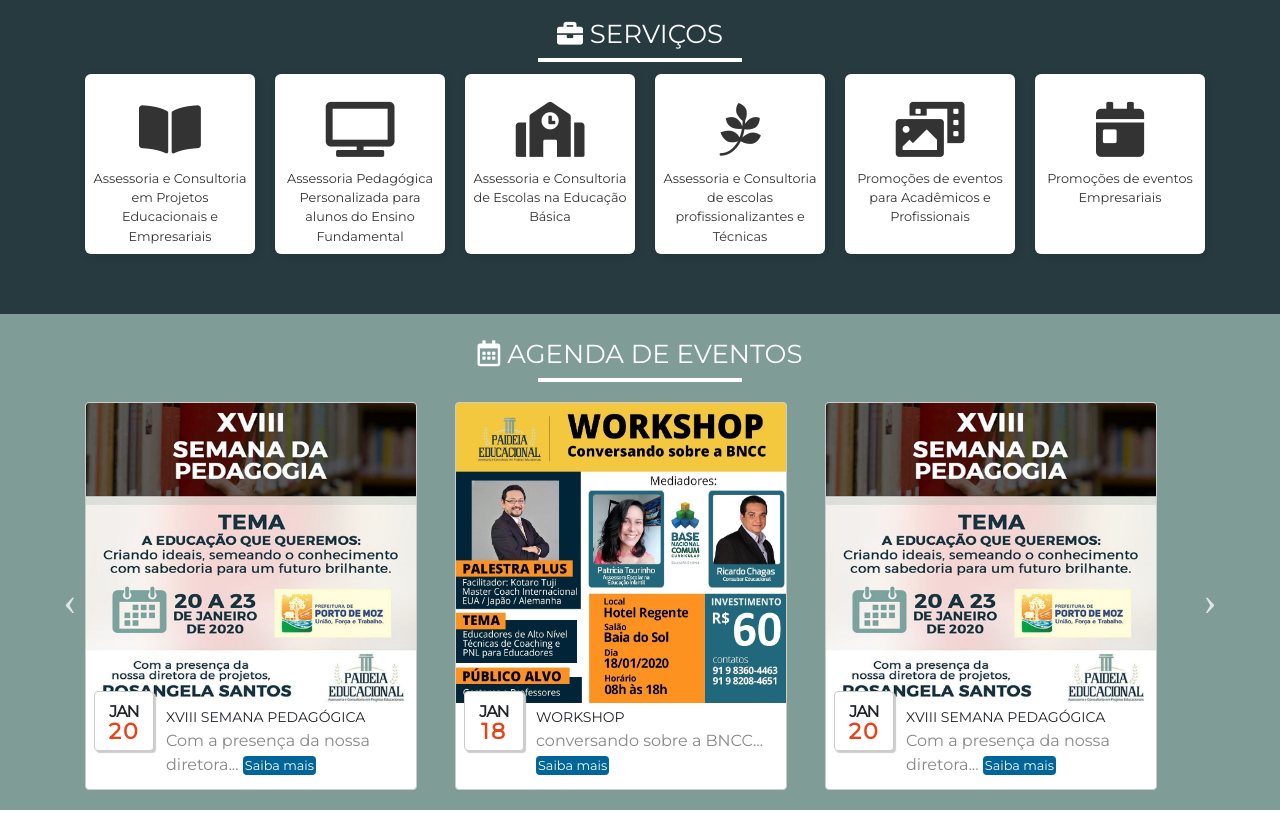
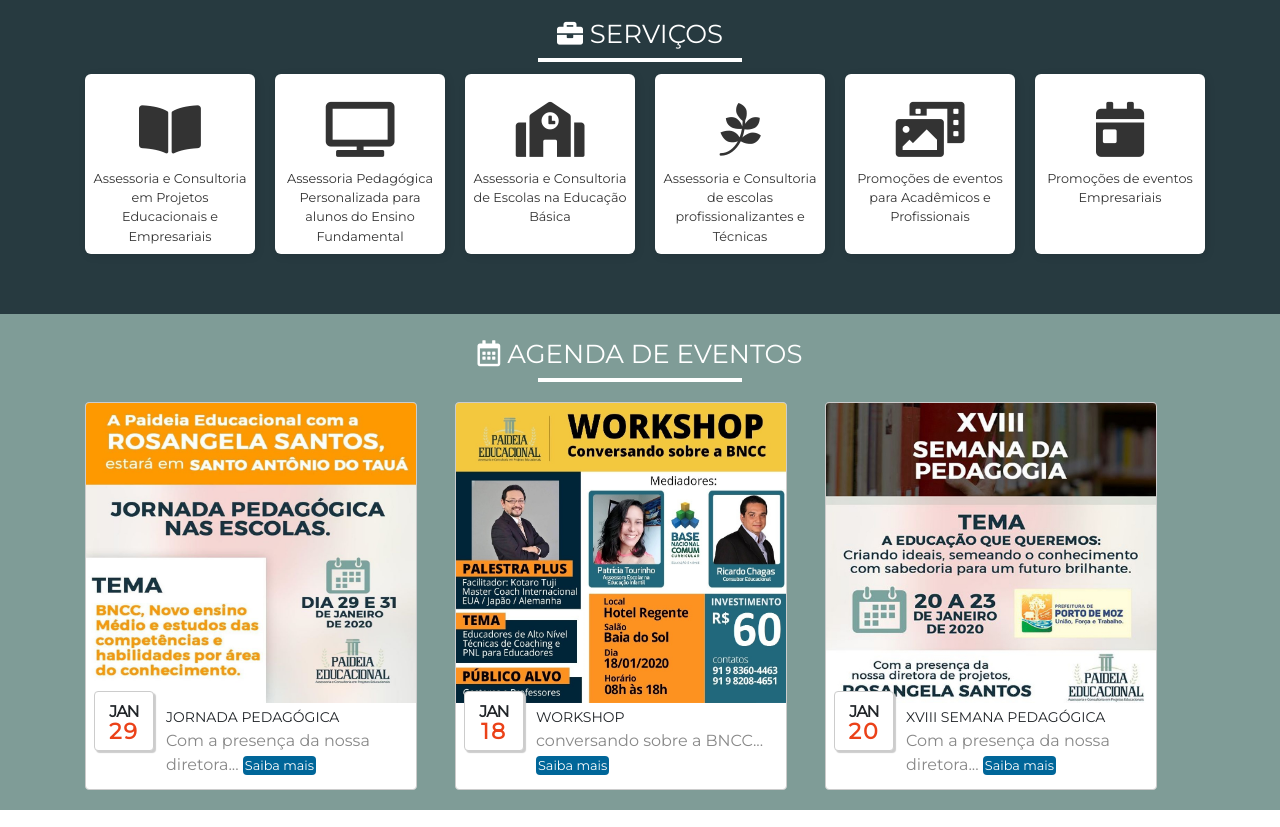
Before and after one commit to bladellano/navbar-scroll-width, a PHP site: page / in a window 1280 px wide. Shown: the part 1854-2681 px from the top of the page. Run offline with PHP 8.4, Linux system fonts and the light colour scheme; style sheets or scripts are compiled from the project's sources; some libraries are stand-ins or nearby versions.

Commit message:
Ajuste no menu mobile e adicionando um evento

```diff
--- a/assets/css/style.css
+++ b/assets/css/style.css
@@ -589,6 +589,8 @@ h3.border-bottom.border-gray{
     display: flex;
     width: 100%;
     justify-content: space-around;
+    -webkit-box-shadow: 2px 1px 7px rgba(0,0,0,0.2);
+    box-shadow: 2px 1px 7px rgba(0,0,0,0.2);
 }
 
 .nav-menu li {
@@ -734,6 +736,23 @@ h3.border-bottom.border-gray{
         body {
             overflow-x: hidden;
         }
+        .topo {
+            background-color: transparent;
+            border: 1px solid var(--cor-color-secundaria);
+            color:var(--cor-color-secundaria);
+            left: 10px;
+            bottom: 18px;
+            /* width: 30px;
+            height: 30px;
+            color: #FFF;
+            text-align: center;
+            position: fixed;
+
+            padding-top: 2px;
+            cursor: pointer;
+            z-index: 4;
+            border-radius: 4px; */
+        }
         .head .nav-menu{
             background-color: var(--cor-color-principal);
         }
@@ -752,10 +771,6 @@ h3.border-bottom.border-gray{
             color:#FFF;
             font-size: .7em;
         }
-    .nav-links li:hover .sub-menu{
-        background-color: var(--cor-color-principal);
-        box-shadow :  -2px 2px 20px rgba(0, 0, 0, .1);
-    }
         .nav-links li:hover .sub-menu ul li{
             text-align: center;
         }
@@ -764,8 +779,10 @@ h3.border-bottom.border-gray{
             border-radius: 3px;
         }
         .nav-links li:hover .sub-menu{
-        display : inline-block;
-        margin-left: -270px;
+            background-color: var(--cor-color-principal);
+            box-shadow: -2px 2px 20px rgba(0, 0, 0, .1);
+            display: inline-block;
+            margin-left:-240px;
         }
         .fa.fa-chevron-left{
             display:inline-block;
--- a/assets/js/main.js
+++ b/assets/js/main.js
@@ -50,23 +50,32 @@
 
         });
 
-
-        const nav = doc.querySelector('#nav');
-
+        /* FIXA O NAVBAR */
+        const navbar = doc.querySelector('#nav');
         win.onscroll = () => {
             if (win.pageYOffset > 100) {
-                nav.style.position = 'fixed';
-                nav.style.top = 0;
+                navbar.style.position = 'fixed';
+                navbar.style.top = 0;
                 // nav.style.opacity = '0.9';
             } else {
-                nav.style.position = 'relative';
+                navbar.style.position = 'relative';
             }
         }
 
+        /* MENU MOBILE */
+        const burger = doc.querySelector('.burger');
+        const nav = doc.querySelector('.nav-links');
+        const navLinks = doc.querySelectorAll('.nav-links li');
+
+        doc.addEventListener("click", function(e) {
+            let click = new Event("click");
+            let fora = !burger.contains(e.target);
+            if(fora && nav.classList.contains('nav-active'))
+               burger.dispatchEvent(click);
+
+       });
+
         const navSlide = () => {
-            const burger = doc.querySelector('.burger');
-            const nav = doc.querySelector('.nav-links');
-            const navLinks = doc.querySelectorAll('.nav-links li');
 
             burger.addEventListener('click', () => {
                 //Toggle Nav
--- a/view/_header.php
+++ b/view/_header.php
@@ -70,7 +70,7 @@
 
   <div class="container-fluid">
     <div class="row linha-top">
-      <div class="col-md-12 text-right"><a href="http://webmail.umbler.com/" target="_blank">Webmail</a></div>
+      <div class="col-md-12 text-right"><a class="d-none d-sm-block" href="http://webmail.umbler.com/" target="_blank">Webmail</a></div>
     </div>
     <div class="row title">
       <div class="col-md-3 text-left">
--- a/view/index.php
+++ b/view/index.php
@@ -115,11 +115,11 @@
 
     <div class="slick-eventos">
       <div>
-        <div class="box-evento" style="background:url('assets/img/xvii-semana-da-pedagogica.jpg')">
+        <div class="box-evento" style="background:url('assets/img/jornada-pedagogica-nas-escolas.jpg')">
           <div class="box-data-evento">
             <span>JAN</span>
-            <span>20<span>
-            </div><span class="titulo">XVIII SEMANA PEDAGÓGICA<span>
+            <span>29<span>
+            </div><span class="titulo">JORNADA PEDAGÓGICA<span>
               <span class="resumo">Com a presença da nossa diretora... <a href="#paralax">Saiba mais</a> </span>
             </div>
           </div>
@@ -143,34 +143,6 @@
                     </div>
                   </div>
 
-                  <div>
-                    <div class="box-evento" style="background:url('assets/img/workshop-conversando-sobre-a-bncc.jpeg')">
-                      <div class="box-data-evento">
-                        <span>JAN</span>
-                        <span>18<span>
-                        </div><span class="titulo">WORKSHOP<span>
-                          <span class="resumo">conversando sobre a BNCC... <a href="#paralax">Saiba mais</a> </span>
-                        </div>
-                      </div>
-                      <div>
-                        <div class="box-evento" style="background:url('assets/img/xvii-semana-da-pedagogica.jpg')">
-                          <div class="box-data-evento">
-                            <span>JAN</span>
-                            <span>20<span>
-                            </div><span class="titulo">XVIII SEMANA PEDAGÓGICA<span>
-                              <span class="resumo">Com a presença da nossa diretora... <a href="#">Saiba mais</a> </span>
-                            </div>
-                          </div>
-
-                          <div>
-                            <div class="box-evento" style="background:url('assets/img/workshop-conversando-sobre-a-bncc.jpeg')">
-                              <div class="box-data-evento">
-                                <span>JAN</span>
-                                <span>18<span>
-                                </div><span class="titulo">WORKSHOP<span>
-                                  <span class="resumo">conversando sobre a BNCC... <a href="#">Saiba mais</a> </span>
-                                </div>
-                              </div>
                 </div><!--slick eventos-->
 
               </div>
```
Also changed, not shown: assets/img/jornada-pedagogica-nas-escolas.jpg (added). Lines whose indentation alone changed are shown as unchanged.
